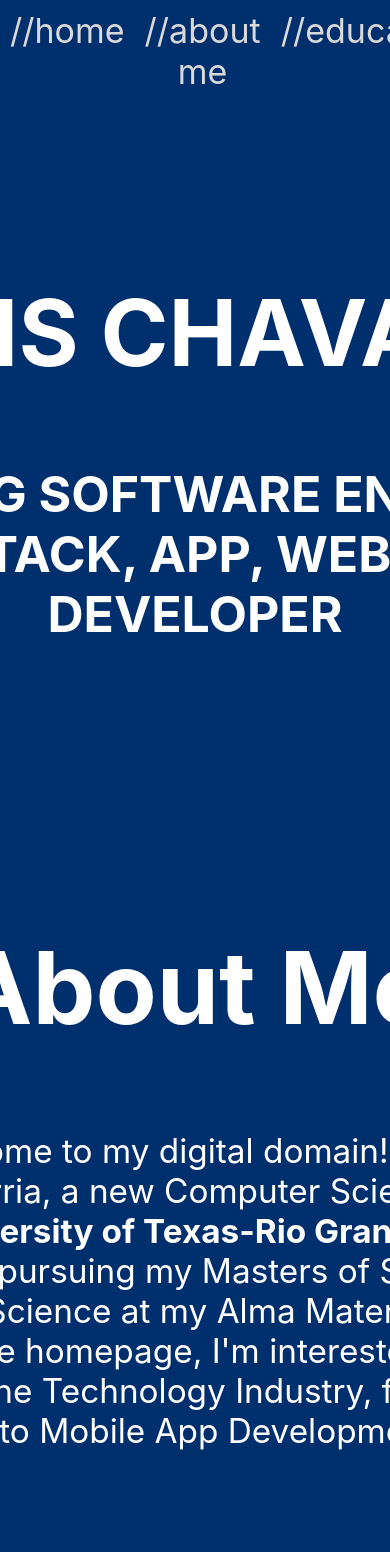
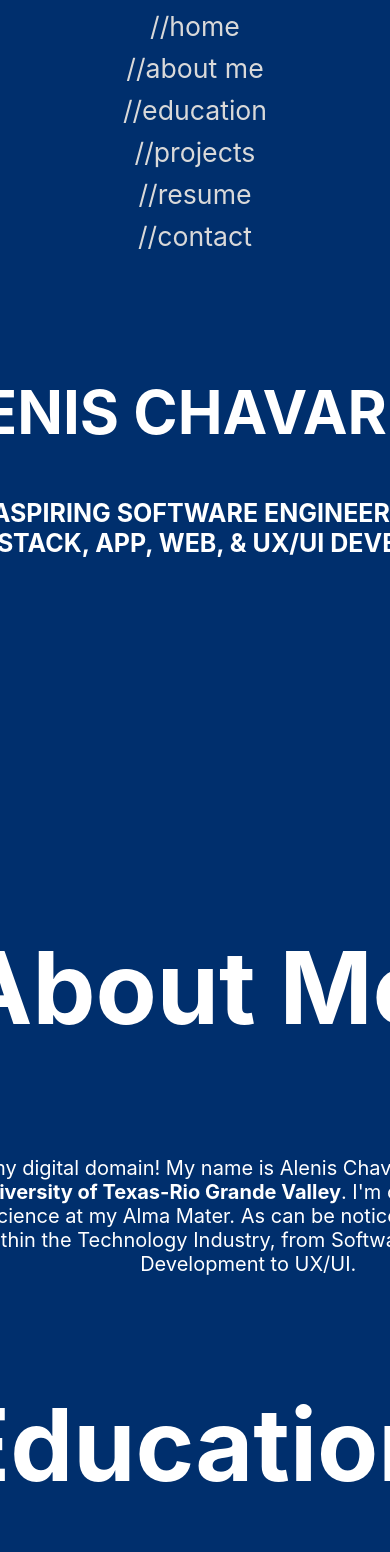
Before and after one commit to alenischavarria/alenischavarria.github.io, a React (Create React App) app in the folder my-portfolio/: page / in a window 390 px wide. Shown: the top 1552 px of the page. Built offline with nearby package versions, Linux system fonts and the light colour scheme.

Commit message:
Updates to responsiveness and etc

```diff
--- a/my-portfolio/src/App.css
+++ b/my-portfolio/src/App.css
@@ -285,3 +285,30 @@ body{
 .next {
   right: 0;
 }
+
+/* Example of media query for smaller screens */
+@media screen and (max-width: 970px) {
+  nav {
+    padding: 5px;
+  }
+  .navbaruli {
+    flex-direction: column;
+  }
+  #navbarli {
+    margin: 5px;
+    font-size: 20pt;
+  }
+  .myName {
+    padding-top: 40px;
+    font-size: 60px;
+  }
+  .myJobAspirations {
+    margin: 0px;
+    font-size: 25px;
+  }
+  #aboutmeinfo{
+    margin-left: 10%;
+    padding: 5px;
+    font-size: 15pt;
+  }
+}
--- a/my-portfolio/src/App.js
+++ b/my-portfolio/src/App.js
@@ -196,7 +196,7 @@ const EducationInfo = () => {
 const ProjectsInfo = () => {
   const logos = [
     'https://github.com/alenischavarria/alenischavarria.github.io/blob/Branch3/Coming%20Soon%20-%20Free%20photo%20on%20Pixabay.jpeg?raw=true',
-    'https://github.com/alenischavarria/alenischavarria.github.io/blob/Branch3/Download%20Coming%20Soon%20Text%20Label%20Vector%20Template%20Design%20Illustration%20for%20free.jpeg?raw=true'
+    'https://github.com/alenischavarria/alenischavarria.github.io/blob/Branch3/Download%20Coming%20Soon%20Text%20Label%20Vector%20Template%20Design%20Illustration%20for%20free.jpeg?raw=true',
   ]
   return (
     <>
```
